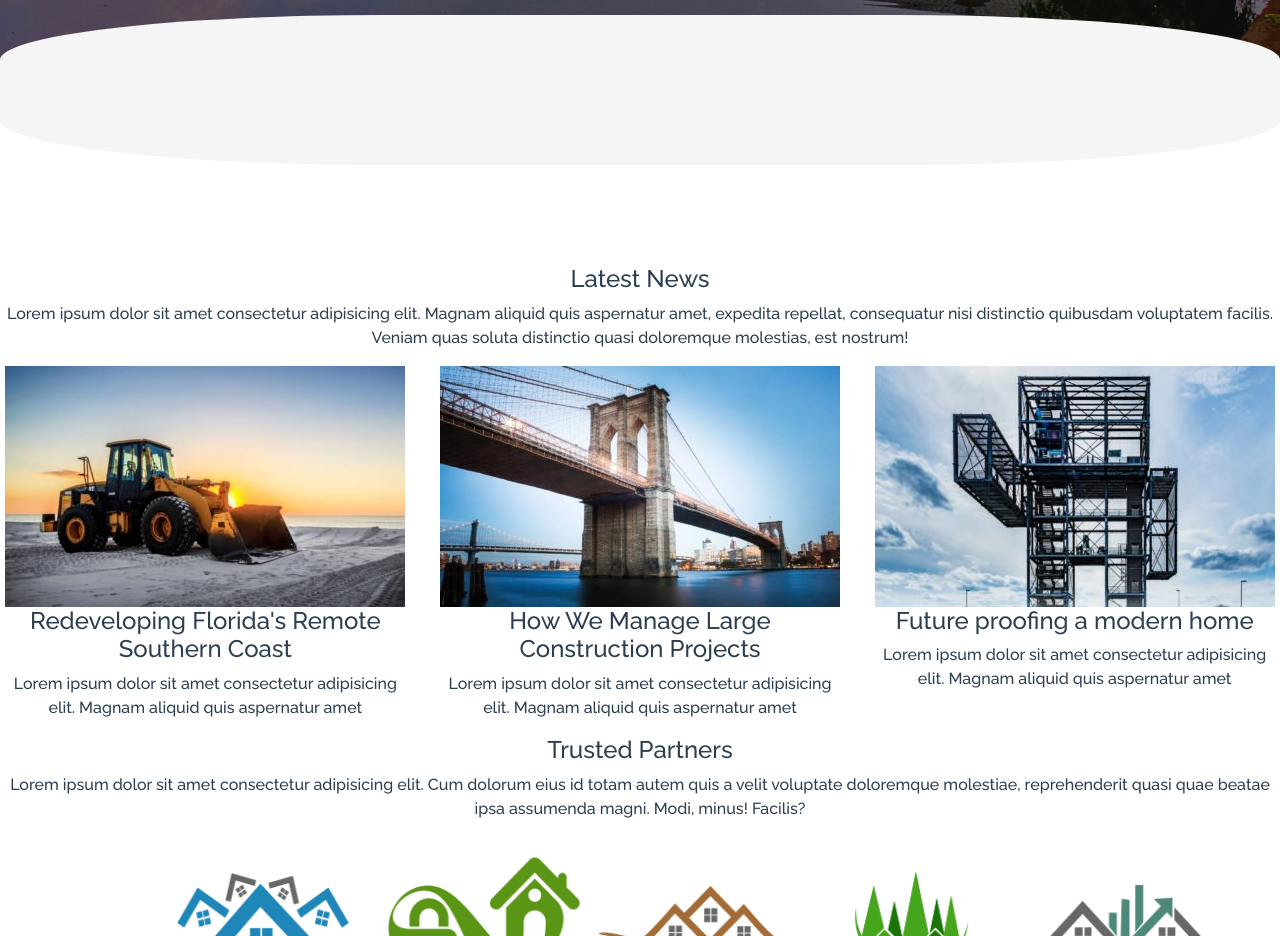
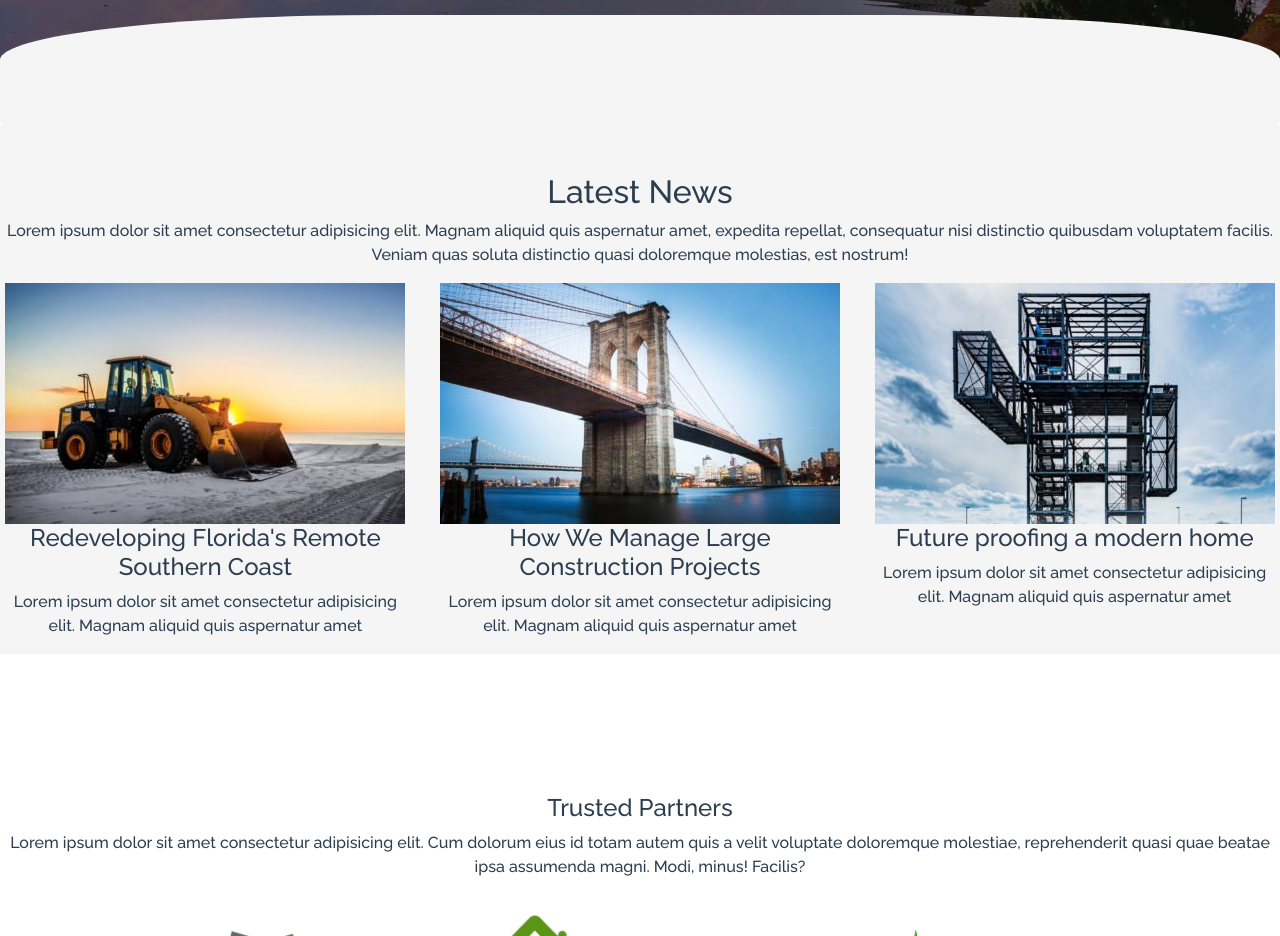
Before and after one commit to EnricoPiombini/proj-html-vuejs, a Vue app: page / in a window 1280 px wide. Shown: the part 4680-5616 px from the top of the page. Built offline with nearby package versions, Linux system fonts and the light colour scheme.

Commit message:
some scss added

```diff
--- a/src/components/TheMain.vue
+++ b/src/components/TheMain.vue
@@ -7,10 +7,10 @@
         <HomeOwners></HomeOwners>
 
 
-      <div>
-            <div class="text text-center">
+      <div class="bg-relative">
+            <div class="text text-center pt-5">
                 <div class="section-title">
-                    <h4>Latest News</h4>
+                    <h2>Latest News</h2>
                 </div>
                 <div class="br"></div>
                 <div class="section-desctiption">
@@ -96,5 +96,9 @@ export default {
 
 
 <style lang="scss" scoped>
-
+.bg-relative{
+    background-color: #F5F5F5;
+    position: relative;
+    bottom: 140px;
+}
 </style>
```
